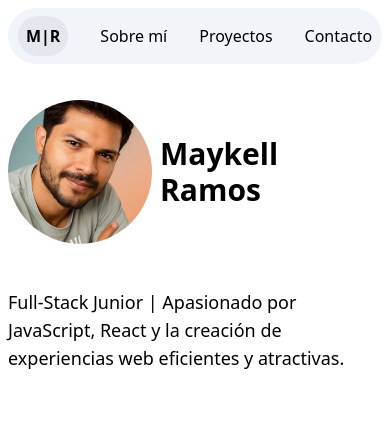
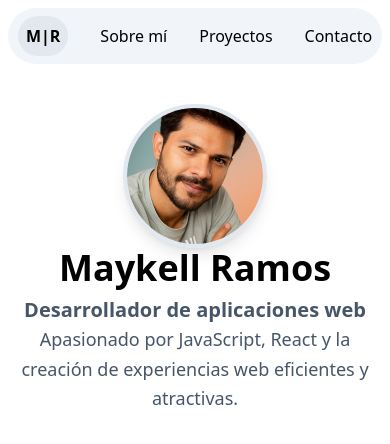
Before and after one commit to MaykelldaCostaRamos/Portafolio, a React (Vite) app: page / in a window 390 px wide. Shown: the top 444 px of the page. Built offline with nearby package versions, Linux system fonts and the light colour scheme.

Commit message:
Adjustament: sizes, colors, and responsive layout for mobile, tablet, and notebook

```diff
--- a/src/components/Header.jsx
+++ b/src/components/Header.jsx
@@ -5,9 +5,10 @@ export default function Header() {
 
             <h1 className="bg-slate-500/10 font-extrabold rounded-full p-2">M<strong>|</strong>R</h1>
 
-          <a href="">Sobre mí</a>
+            <a href="">Sobre mí</a>
           <a href="">Proyectos</a>
           <a href="">Contacto</a>
+
 
       </div>
 
--- a/src/components/Hero.jsx
+++ b/src/components/Hero.jsx
@@ -1,18 +1,18 @@
 export default function Hero() {
   return (
-    <>
-      <div className="flex justify-center items-center gap-2 py-9">
-        <img
-          className="size-36 rounded-full"
-          src="/maykellramos.webp"
-          alt="Maykell Ramos"
-        />
-        <h1 className="text-3xl font-bold">Maykell Ramos</h1>
+    <div className="w-full flex flex-col items-center pt-10">
+
+      <div className="flex items-center gap-2">
+        <img className="w-36 h-36 rounded-full border-4 border-slate-200 shadow-lg" src="/maykellramos.webp" alt="Maykell Ramos" />
       </div>
-        <p className="text-lg mt-2">
-          Full-Stack Junior | Apasionado por JavaScript, React y la creación de
-          experiencias web eficientes y atractivas.
-        </p>
-    </>
+
+      <h1 className="text-4xl font-bold">Maykell Ramos</h1>
+
+      <p className="text-lg leading-relaxed text-center text-slate-600 mt-2">
+        <strong className="text-xl">Desarrollador de aplicaciones web</strong> Apasionado por JavaScript, React y la creación de
+        experiencias web eficientes y atractivas.
+      </p>
+
+    </div>
   );
 }
```
